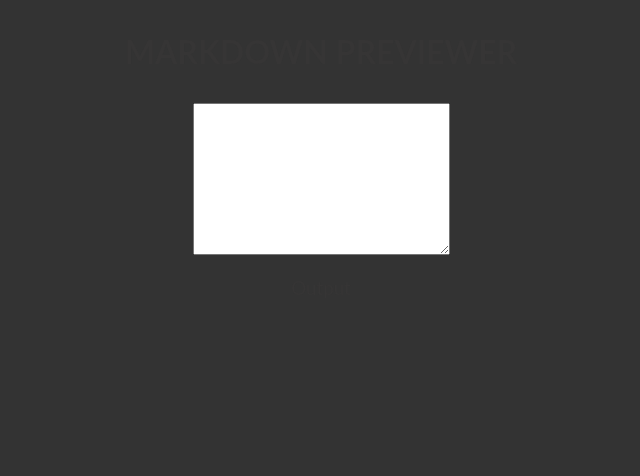
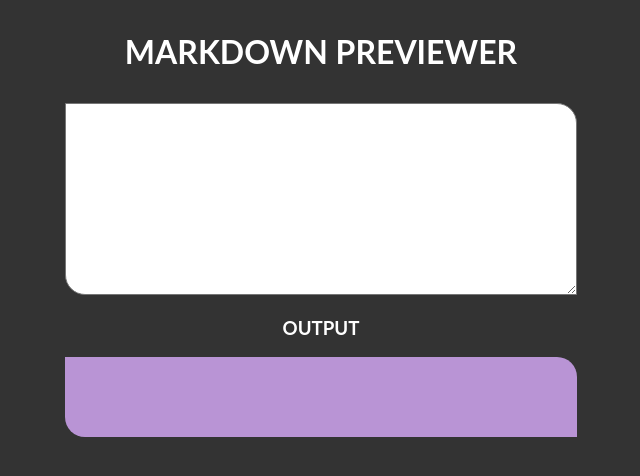
Before and after one commit to PrincessMaggy/markdown-previewer, a React (Create React App) app: page / in a window 1280 px wide. Shown: the top 476 px of the page, without its empty margins (319-959 px from the left). Built offline with nearby package versions, Linux system fonts and the light colour scheme.

Commit message:
Added styling

```diff
--- a/src/components/Preview.js
+++ b/src/components/Preview.js
@@ -12,7 +12,7 @@ const Preview =({markdown}) =>{
 
 
     return(
-        <div
+        <div className="output"
             dangerouslySetInnerHTML ={{
                 __html:marked(markdown, {renderer: renderer}),
             }}
--- /dev/null
+++ b/src/styles/_preview.scss
@@ -0,0 +1,22 @@
+.output {
+    padding: 40px;
+    // text-align: left;
+    background-color: rgb(185, 148, 213);
+    width: 40%;
+    border-radius: 0px 20px;
+    color: black;
+    margin: 0 auto;
+}
+
+#preview code {
+    background-color: white;
+    border-radius: 4px;
+    padding: 5px 0px;
+    font-size: 12px;
+    font-weight: bold;
+}
+
+#preview pre {
+    background-color: white;
+    padding: 10px;
+}
--- a/src/styles/app.scss
+++ b/src/styles/app.scss
@@ -14,7 +14,6 @@ body {
 h1,
 h2,
 h3 {
-    color: rgb(54, 53, 53);
     margin: 1em;
 }
 
@@ -24,7 +23,19 @@ h1 {
 
 h3,
 h4 {
-    font-weight: 400;
+    font-weight: 700;
+    text-transform: uppercase;
 }
 
-// @import '';
+textarea {
+    width: 40%;
+    padding: 20px;
+    border-radius: 0px 20px;
+    outline: none;
+}
+
+textarea:focus {
+    box-shadow: 0px 0px 3px 3px royalblue;
+}
+
+@import 'preview';
```
Also changed, not shown: 1 other file (tests, documents, lock files or other folders).
